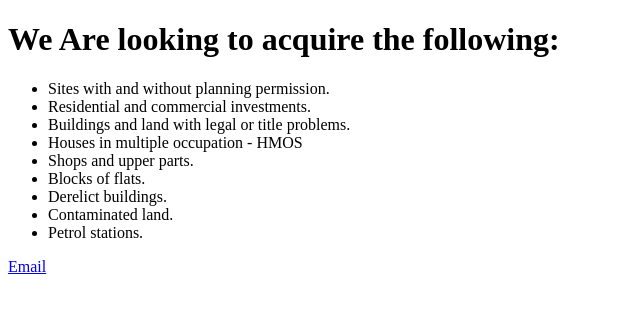
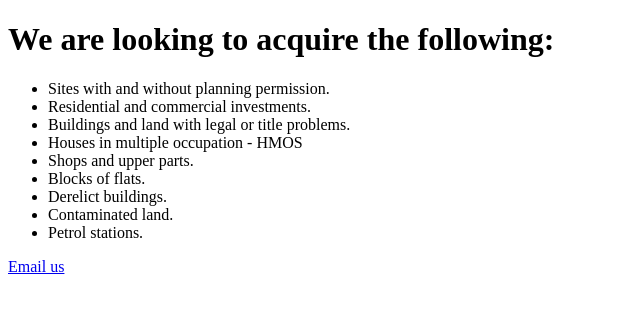
Before and after one commit to nakedpress/crosbyestates.github.io, a plain HTML site: page index.html in a window 1280 px wide. Shown: the whole page, without its empty margins (0-640 px from the left). Drawn offline with Linux system fonts and the light colour scheme.

Commit message:
Update index.html

```diff
--- a/index.html
+++ b/index.html
@@ -4,7 +4,7 @@
 	<title>Crosby Estates</title>
 </head>
 <body>
-	<h1>We Are looking to acquire the following:</h1>
+	<h1>We are looking to acquire the following:</h1>
 		<ul>
 			<li>Sites with and without planning permission.</li>
 			<li>Residential and commercial investments.</li>
@@ -16,6 +16,6 @@
 			<li>Contaminated land.</li>
 			<li>Petrol stations.</li>
 		</ul>
-	<p><a href="mailto:info@crosbyestates.co.uk">Email</a></p>
+	<p><a href="mailto:info@crosbyestates.co.uk">Email us</a></p>
 </body>
 </html>
```
